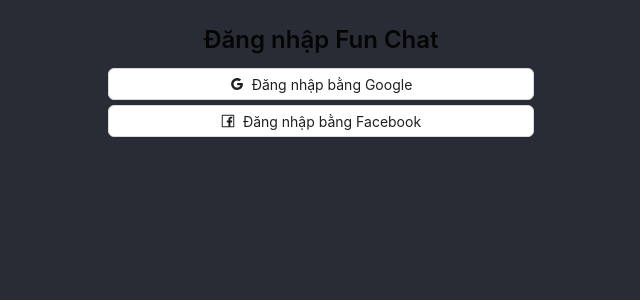
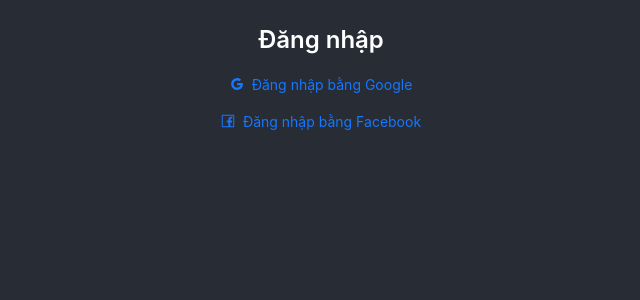
Before and after one commit to Nguyen-Ngoc-Minh-Tue/fordeveloper, a React (Create React App) app: page /login in a window 1280 px wide. Shown: the top 300 px of the page, without its empty margins (319-959 px from the left). Built offline with nearby package versions, Linux system fonts and the light colour scheme; no server answers.

Commit message:
implement login

```diff
--- a/src/components/Login/index.jsx
+++ b/src/components/Login/index.jsx
@@ -37,13 +37,14 @@
     <div>
       <Row justify="center" style={{ height: 800 }}>
         <Col span={8}>
-          <Title level={3} style={{ textAlign: "center" }}>
-            Đăng nhập Fun Chat
+          <Title level={3} style={{ textAlign: "center", color: "white" }}>
+            Đăng nhập
           </Title>
           <Button
             icon={<GoogleOutlined />}
             style={{ width: "100%", marginBottom: "5px" }}
             onClick={() => handleLogin(googleProvider)}
+            type="link"
           >
             Đăng nhập bằng Google
           </Button>
@@ -51,6 +52,7 @@
             icon={<FacebookOutlined />}
             style={{ width: "100%" }}
             onClick={() => handleLogin(fbProvider)}
+            type="link"
           >
             Đăng nhập bằng Facebook
           </Button>
```
